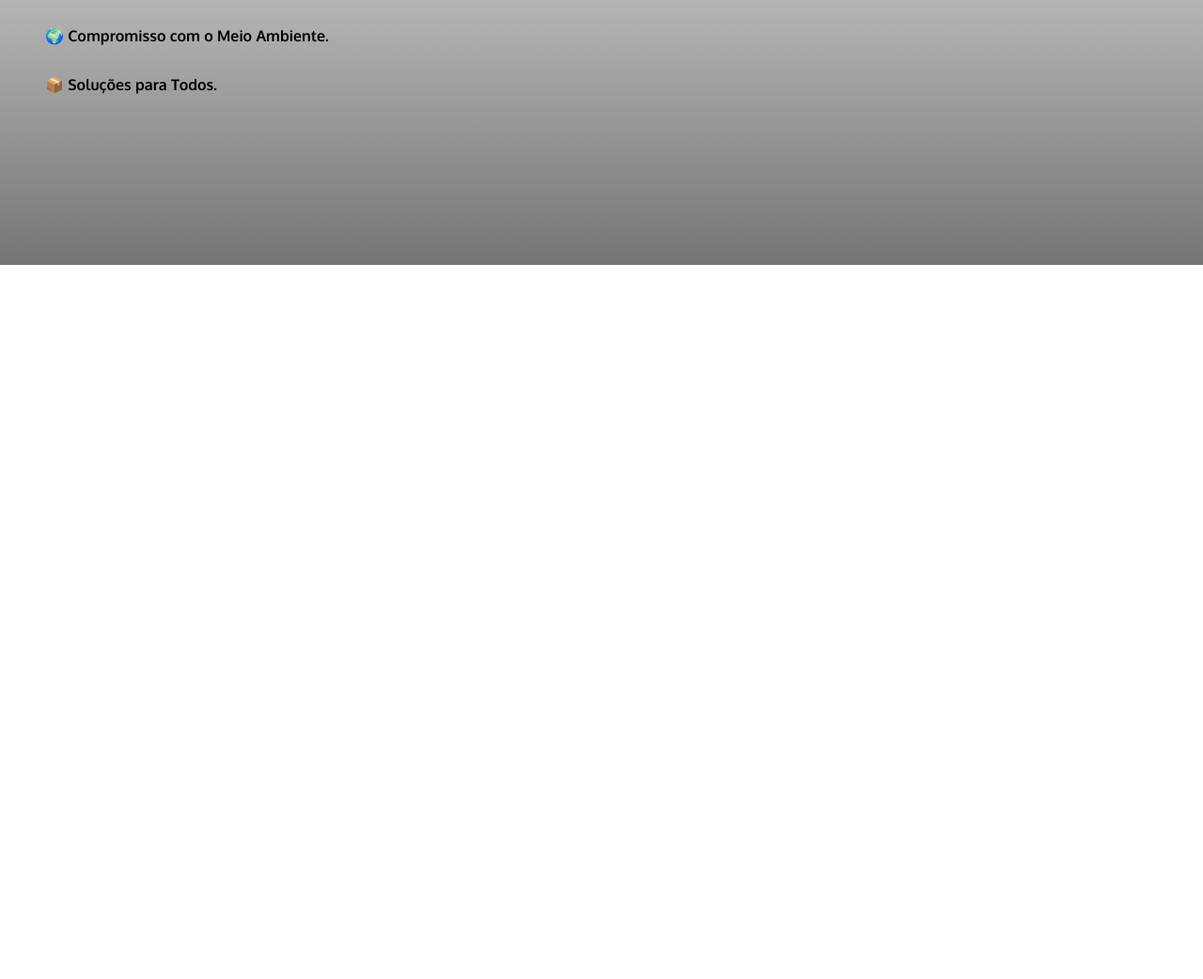
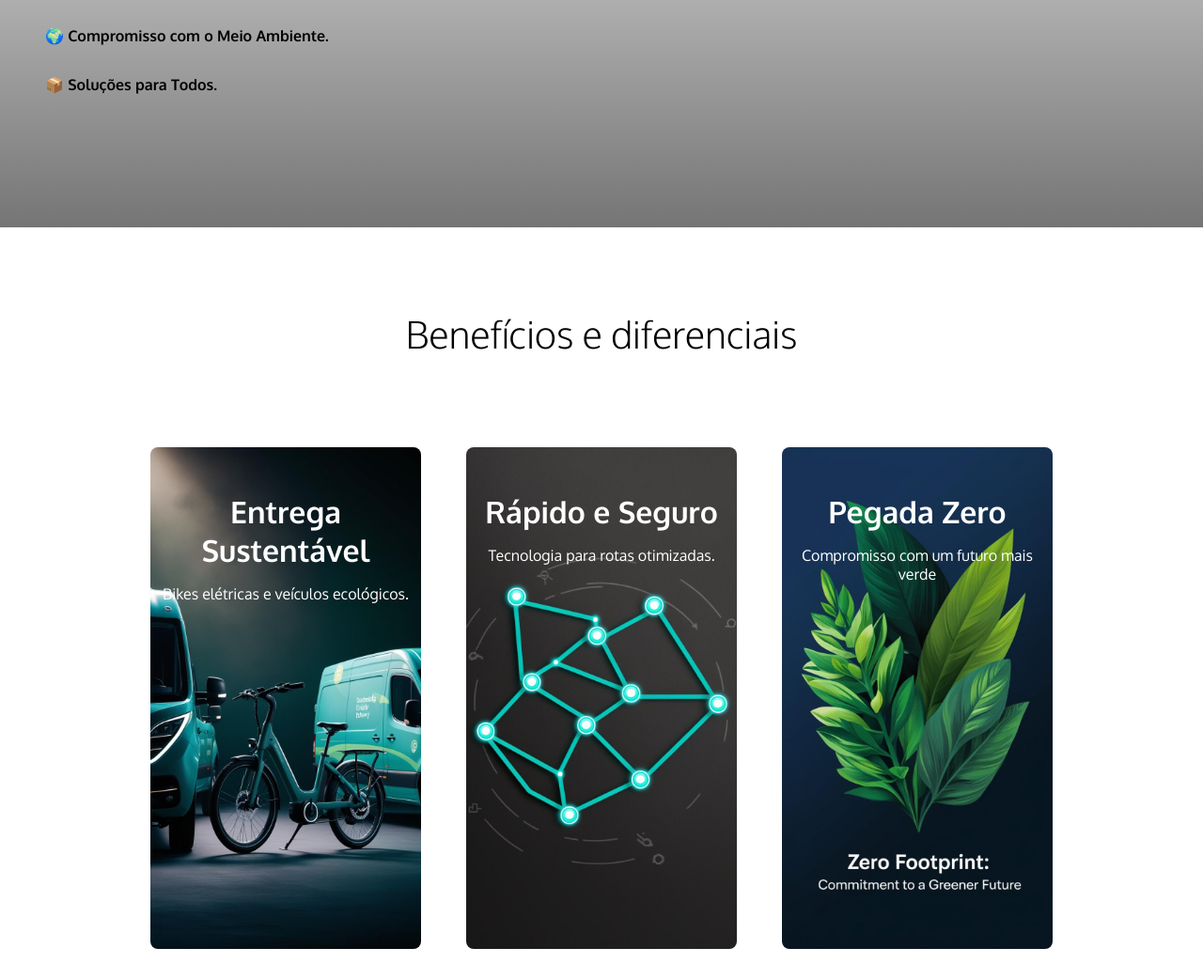
Before and after one commit to MatheusDums/EcoSwift, a plain HTML site: page index.html in a window 1280 px wide. Shown: the part 1358-2400 px from the top of the page at 94% size. Before the commit the page ends 1640 px from the top, so only its background shows below. Drawn offline with Linux system fonts and the light colour scheme.

Commit message:
Adicionando novas sections, cards e algumas correções

```diff
--- a/assets/css/style.css
+++ b/assets/css/style.css
@@ -83,16 +83,15 @@ header nav a:hover {
 /* about section */
 
 #about {
-    height: 75vh;
+    height: 100vh;
     width: 100%;
     text-align: center;
-    display: grid;
-    padding-bottom: 30vh;
     background: rgb(255, 255, 255);
     background: linear-gradient(180deg, rgba(255, 255, 255, 1) 27%, rgba(117, 117, 117, 1) 100%);
 }
 
-#about h2 {
+#about h2,
+#advantages h2 {
     padding-bottom: 4rem;
     font-size: 2.5rem;
     font-weight: 300;
@@ -107,11 +106,13 @@ header nav a:hover {
 .about_container {
     display: grid;
     gap: 1rem;
+    max-height: 100vh;
 }
 
 .about_text {
     grid-column: 1;
     padding: 2rem;
+    max-height: 100vh;
 }
 
 .about_container p {
@@ -130,3 +131,70 @@ header nav a:hover {
     width: 40vw;
     padding: 2rem;
 }
+
+/* advantages section */
+
+#advantages {
+    width: 100%;
+    height: 100vh;
+    text-align: center;
+    justify-content: space-between;
+    align-items: center;
+    display: flex;
+    flex-direction: column;
+}
+
+.wrapper {
+    display: flex;
+/*     flex-direction: row; */
+    padding: 2rem 0;
+    width: 75%;
+    height: 70%;
+    overflow: hidden;
+    gap: 3rem;
+}
+
+.card {
+    flex: 1;
+    height: 100%;
+    transition: flex 0.5s ease;
+    cursor: pointer;
+    background-size: cover;
+    background-position: center;
+    border-radius: .5rem;
+}
+
+.card h3 {
+    color: var(--branco-neve);
+    font-size: 2rem;
+    margin-top: 3rem;
+}
+
+.card p {
+    color: var(--branco-neve);
+    margin-top: 1rem;
+}
+
+.card1 {
+    background-image: url(../media/images/_Entrega\ Sustentável_\ Bikes\ elétricas\ e\ veículos\ ecológicos\ com\ fundo\ mais\ escuro.jpg);
+}
+
+.card2 {
+    background-image: url(../media/images/Rápido\ e\ Seguro_\ Tecnologia\ para\ rotas\ sustentaveis\ otimizadas\ com\ fundo\ mais\ escuro.jpg);
+}
+
+.card3 {
+    background-image: url(../media/images/_Pegada\ Zero_\ Compromisso\ com\ um\ futuro\ mais\ verde\ com\ fundo\ mais\ escuro\ e\ sem\ escritas.jpg );
+}
+
+.card:hover {
+    flex: 2;
+}
+
+.card:hover h3 {
+    font-size: 3rem;
+}
+
+.card:hover p {
+    font-size: 1.25rem;
+}
--- a/index.html
+++ b/index.html
@@ -18,7 +18,7 @@
         <nav>
             <a href="#header">Início</a>
             <a href="#about">Sobre</a>
-            <a href="">Benefícios</a>
+            <a href="#advantages">Benefícios</a>
             <a href="">Como Funciona</a>
             <a href="">Depoimentos</a>
             <a href="">Contato</a>
@@ -74,11 +74,29 @@
 
         </section>
 
+        <section id="advantages">
+                <h2>Benefícios e diferenciais</h2>
 
+                <div class="wrapper">
+                    <div class="card card1">
+                        <h3> Entrega Sustentável</h3>
+                        <p>Bikes elétricas e veículos ecológicos.</p>
+                    </div>
+                    <div class="card card2">
+                        <h3>Rápido e Seguro</h3>
+                       <p>Tecnologia para rotas otimizadas.</p>
+                    </div>
+
+                    <div class="card card3">
+                        <h3>Pegada Zero</h3>
+                        <p>Compromisso com um futuro mais verde</p>
+                    </div>
+                </div>
+        </section>
 
 
     </main>
-
+    <script src="assets/js/script.js"></script>
 </body>
 
 </html>
```
Also changed, not shown: assets/media/images/Rápido e Seguro_ Tecnologia para rotas sustentaveis otimizadas com fundo mais escuro (1).jpg (added), assets/media/images/Rápido e Seguro_ Tecnologia para rotas sustentaveis otimizadas com fundo mais escuro.jpg (added), assets/media/images/_Entrega Sustentável_ Bikes elétricas e veículos ecológicos com fundo mais escuro (1).jpg (added), assets/media/images/_Entrega Sustentável_ Bikes elétricas e veículos ecológicos com fundo mais escuro.jpg (added), assets/media/images/_Pegada Zero_ Compromisso com um futuro mais verde com fundo mais escuro e sem escritas.jpg (added), assets/media/images/_Pegada Zero_ Compromisso com um futuro mais verde com fundo mais escuro e sem texto.jpg (added).
